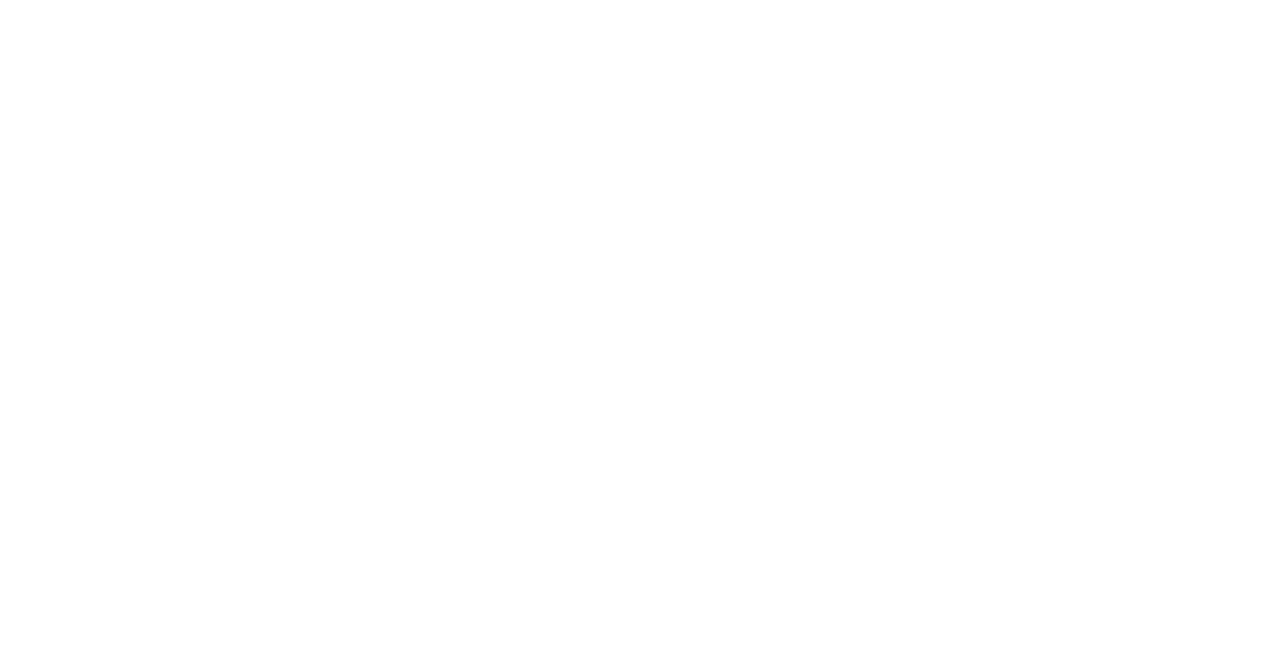
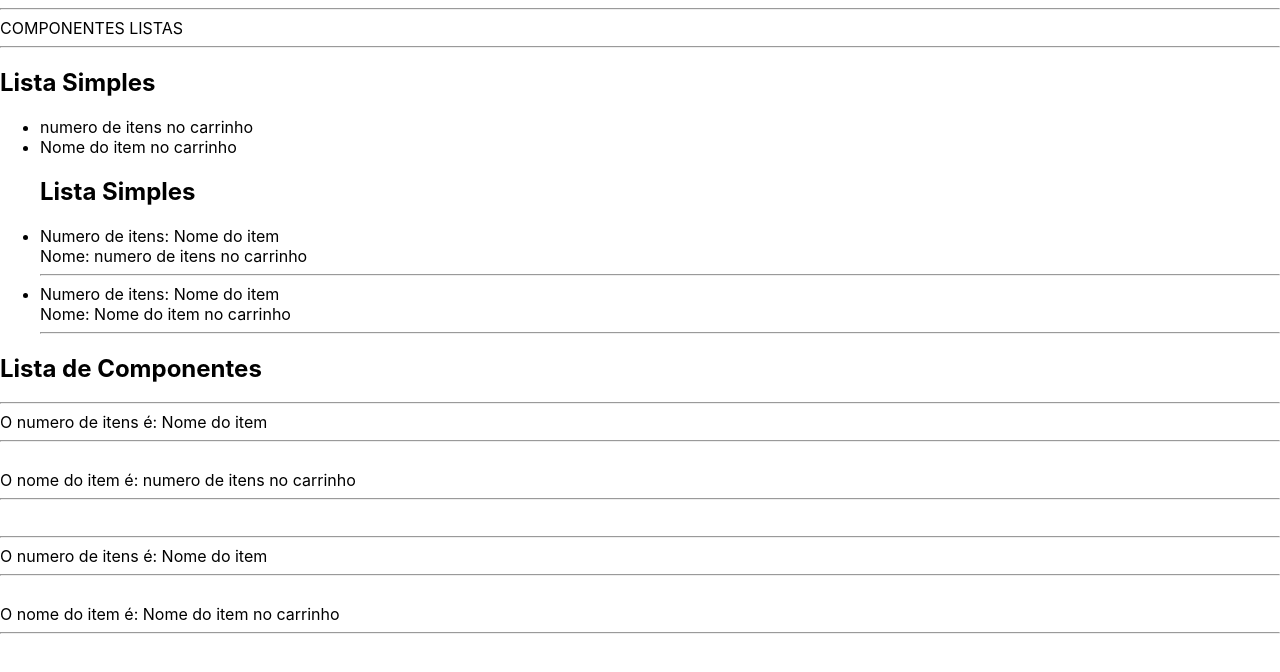
Before and after one commit to Donlekao/Leko-novo, a React (Create React App) app: page /loja in a window 1280 px wide. Before the commit this address had no page. Shown: the top 672 px of the page. Built offline with nearby package versions, Linux system fonts and the light colour scheme.

Commit message:
aula30.08

```diff
--- a/src/App.tsx
+++ b/src/App.tsx
@@ -9,6 +9,8 @@
 import Listas from "./paginas/listas";
 import Condicao from "./paginas/condicao";
 import Requisicoes from "./paginas/requisicoes";
+import Loja from "./paginas/loja";
+import RTLoja from "./paginas/rTLoja";
 
 
 function App() {
@@ -24,6 +26,8 @@
         <Route path='/listas'element = {<Listas/>} />
         <Route path="/condicao" element = {<Condicao/>} />
         <Route path="/requisicoes" element = {<Requisicoes/>} />
+        <Route path="/loja" element = {<Loja/>} />
+        <Route path="/rTLoja" element = {<RTLoja/>} />
 
       </Routes>
 
--- /dev/null
+++ b/src/componentes/itensLoja/index.tsx
@@ -0,0 +1,28 @@
+import '../../estilo/estilo.css'
+type Props = {
+    dados: {
+        nome: string,
+        item: string
+    }
+}
+
+function ItemLoja ({dados}: Props){
+    return(
+        <div>
+
+            <hr />
+               O numero de itens é: {dados.item}
+               <hr />
+                <br />
+            O nome do item é: {dados.nome}
+            <hr />
+            <br />
+
+        </div>
+
+
+
+    )
+}
+
+export default ItemLoja
--- /dev/null
+++ b/src/paginas/loja.tsx
@@ -0,0 +1,55 @@
+import ItemLista from "../componentes/itemLista";
+import ItemLoja from "../componentes/itensLoja";
+
+function Loja(){
+
+    let ListaSimples = [
+
+        'numero de itens no carrinho',
+        'Nome do item no carrinho'
+
+
+    ]
+
+    let ListaObj = [
+        {nome: 'numero de itens no carrinho', item: 'Nome do item'},
+        {nome: 'Nome do item no carrinho', item: 'Nome do item'}
+
+
+    ]
+
+    return(
+        <div>
+            <hr />
+            COMPONENTES LISTAS
+            <hr />
+
+            <h2> Lista Simples</h2>
+            <ul>
+                {ListaSimples.map((item, index) => (
+                    <li key={index}>{item}</li>
+
+              ) ) }
+            <h2> Lista Simples</h2>
+
+                {ListaObj.map((item, index) => (
+                    <li key={index}> Numero de itens: {item.item } <br /> Nome: {item.nome} <hr /></li>
+
+              ) ) }
+
+
+            </ul>
+              <h2> Lista de  Componentes </h2>
+              {ListaObj.map((item,index) => (
+                <ItemLoja dados = {item} />
+              )
+              )}
+        </div>
+
+     )
+}
+
+
+
+
+export default Loja;
--- /dev/null
+++ b/src/paginas/rTLoja.tsx
@@ -0,0 +1,49 @@
+import { useState } from "react";
+import { Carrinho } from "../types/carrinho";
+
+
+function RTLoja (){
+    const [carrinho, setCarrinho] = useState <Carrinho[]>([]);
+
+const carregarCarrinho = () => {
+    fetch("https://fakestoreapi.com/products")
+    .then((response) => {
+        return response.json();
+    })
+    .then((json) => {
+        setCarrinho(json);
+    })
+
+
+    alert('Executou este processo');
+
+}
+
+return(
+<div>
+
+    <h1> essa é a pagina RTLOJA </h1>
+    <button onClick={carregarCarrinho}>Carregar produtos</button>
+    {carrinho.map((item, index) => (
+        <div key={index} >
+            <img src={item.image} className ='products' />
+            {item.title}
+            <br />
+            {item.count}
+            <br />
+            <hr />
+            {/* criando botão para a aplicação da função*/
+
+}
+
+        </div>
+
+
+
+    ) )}
+
+    </div>
+
+)}
+
+export default RTLoja;
--- /dev/null
+++ b/src/types/carrinho.ts
@@ -0,0 +1,8 @@
+export type Carrinho = {
+    count: string;
+    title: string;
+    image: string | undefined;
+    item: string;
+    nome: string;
+
+}
```
